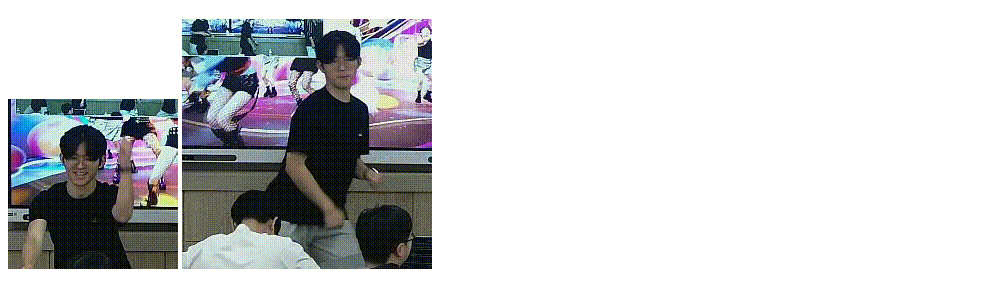
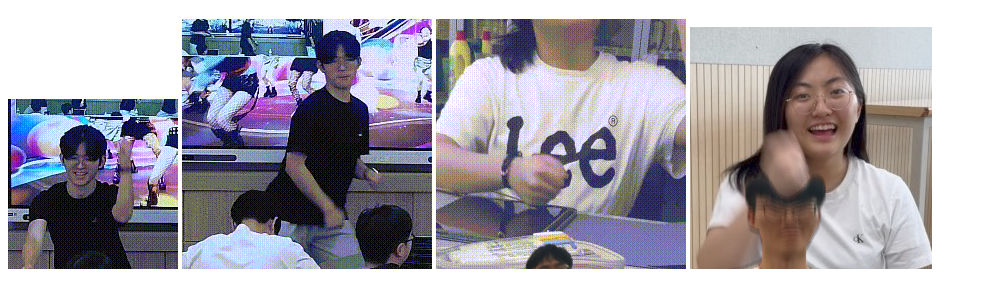
Before and after one commit to gitkimcl/there_goes_my_life, a plain HTML site: page index.html in a window 1280 px wide. Shown: the part 70-378 px from the top of the page, without its empty margins (0-987 px from the left). Drawn offline with Linux system fonts and the light colour scheme.

Commit message:
Update index.html
와우

```diff
--- a/index.html
+++ b/index.html
@@ -7,5 +7,7 @@
         <h1> 우클릭 다운로드 </h1>
         <img src="a.gif" />
         <img src="b.gif" />
+        <img src="c.gif" />
+        <img src="d.png" />
     </body>
 </html>
```
